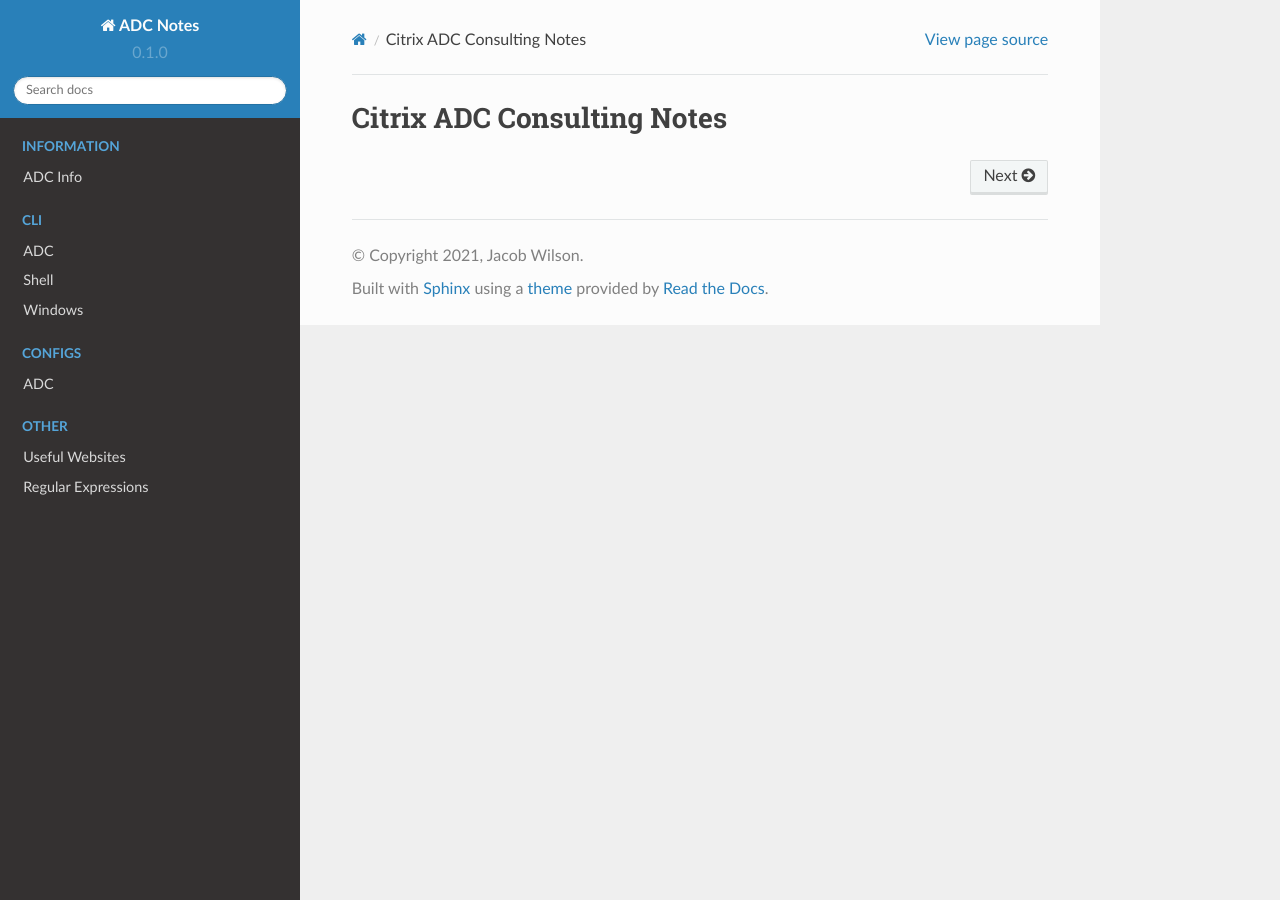
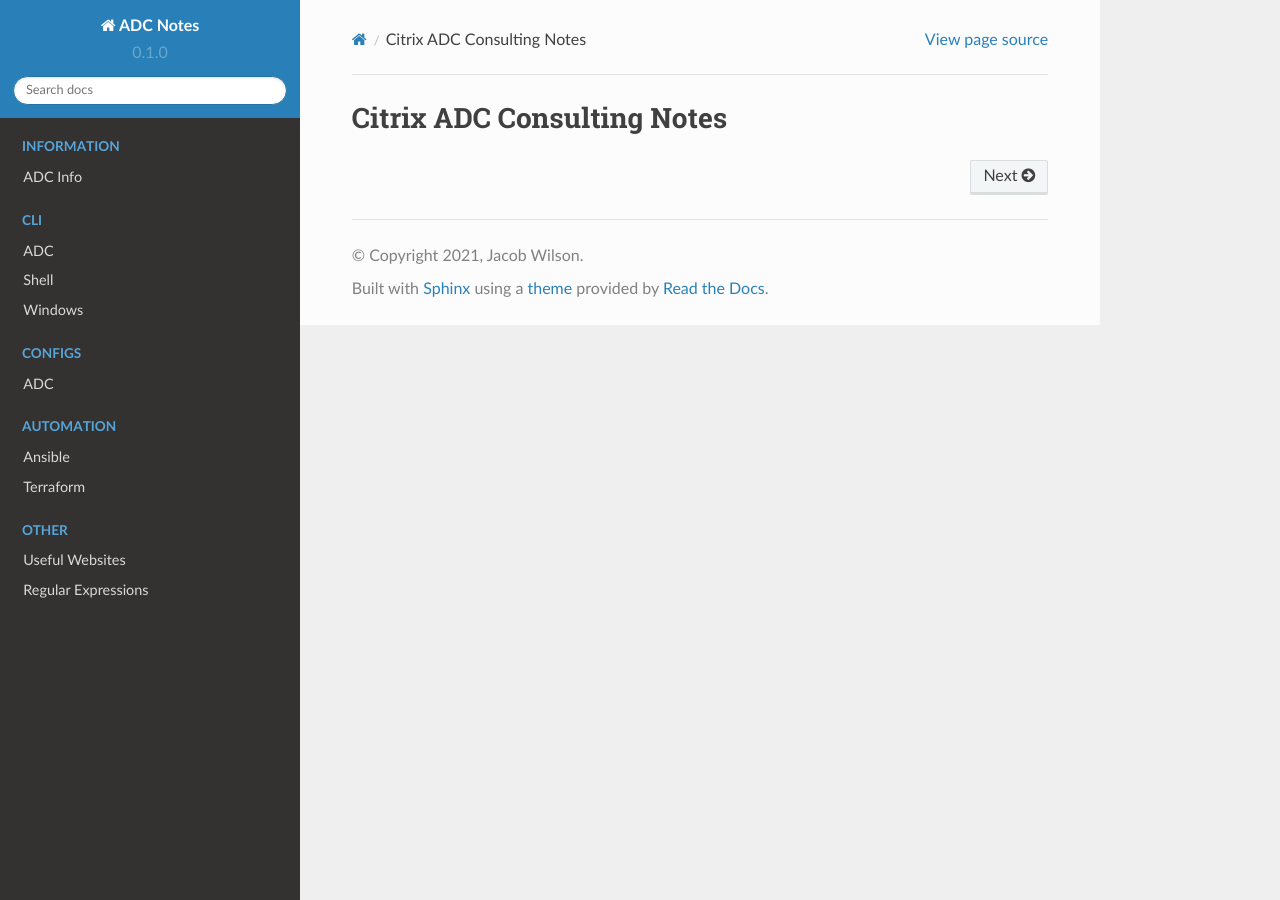
Before and after one commit to jdwilson/ADC, a Sphinx documentation site: the page built from docs/source/index.rst, in a window 1280 px wide. Built offline with Sphinx 7.4.7 and the Read the Docs theme 2.0.0, drawn with Linux system fonts in a browser that asks for light colours.

Commit message:
add automation

```diff
--- a/docs/source/index.rst
+++ b/docs/source/index.rst
@@ -22,6 +22,13 @@
    confs/base
 
 .. toctree::
+   :caption: Automation
+   :hidden:
+
+   automation/ansible
+   automation/terraform
+
+.. toctree::
    :caption: Other
    :hidden:
 
```
Also changed, not shown: docs/source/automation/ansible.rst (added, +8 -0 lines), docs/source/automation/terraform.rst (added, +8 -0 lines).
